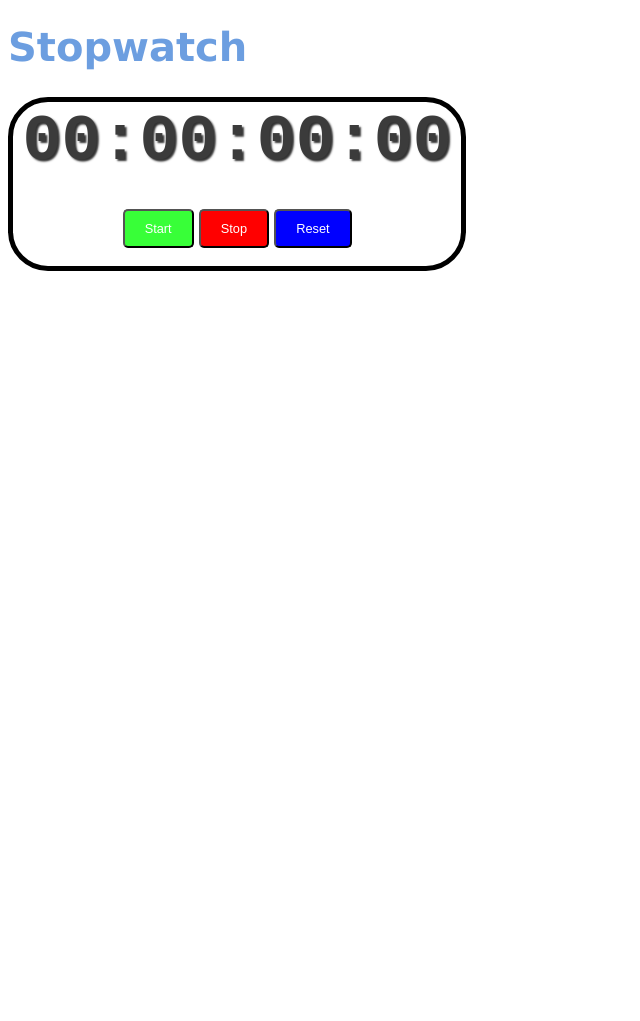
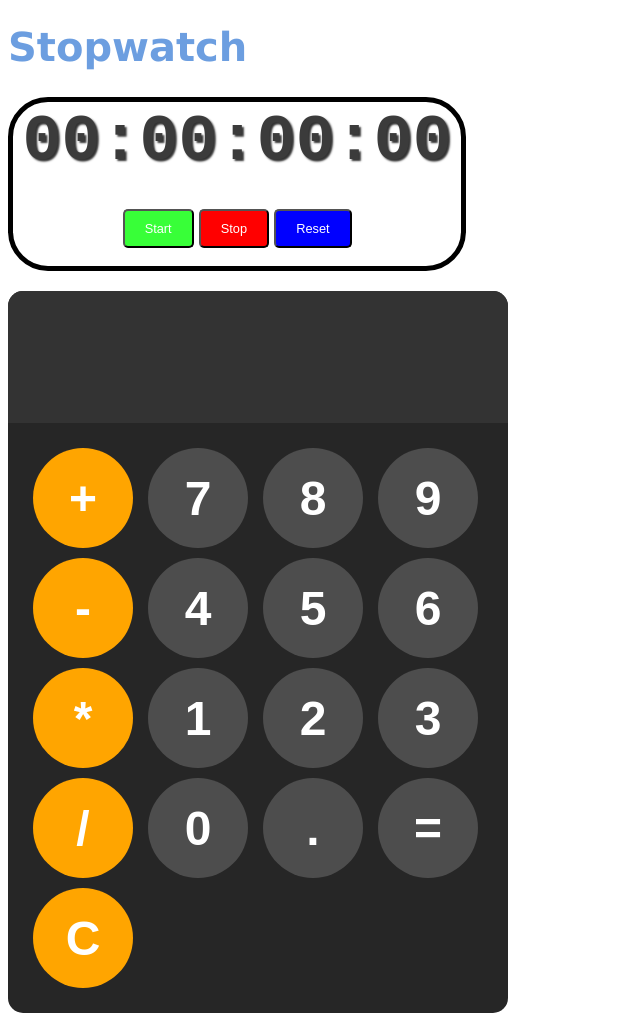
Before and after one commit to MaximilianRau2004/Working-Space, a plain HTML site: page Js/index.html in a window 1280 px wide. Shown: the part 1292-2313 px from the top of the page, without its empty margins (0-640 px from the left). Before the commit the page ends 1571 px from the top, so only its background shows below. Drawn offline with Linux system fonts and the light colour scheme.

Commit message:
calc in js

```diff
--- a/Js/index.html
+++ b/Js/index.html
@@ -91,6 +91,29 @@
     </div>
   </div>
 
+  <div id="calculator">
+    <input id="display1" readonly>
+       <div id="keys">
+            <button class="calcButton" onClick="appendToDisplay('+')" id="operator-btn">+</button>
+            <button class="calcButton" onClick="appendToDisplay('7')">7</button>
+            <button class="calcButton" onClick="appendToDisplay('8')">8</button>
+            <button class="calcButton" onClick="appendToDisplay('9')">9</button>
+            <button class="calcButton" onClick="appendToDisplay('-')" id="operator-btn">-</button>
+            <button class="calcButton" onClick="appendToDisplay('4')">4</button>
+            <button class="calcButton" onClick="appendToDisplay('5')">5</button>
+            <button class="calcButton" onClick="appendToDisplay('6')">6</button>
+            <button class="calcButton" onClick="appendToDisplay('*')" id="operator-btn">*</button>
+            <button class="calcButton" onClick="appendToDisplay('1')">1</button>
+            <button class="calcButton" onClick="appendToDisplay('2')">2</button>
+            <button class="calcButton" onClick="appendToDisplay('3')">3</button>
+            <button class="calcButton" onClick="appendToDisplay('/')" id="operator-btn">/</button>
+            <button class="calcButton" onClick="appendToDisplay('0')">0</button>
+            <button class="calcButton" onClick="appendToDisplay('.')">.</button>
+            <button class="calcButton" onClick="calculate()">=</button>
+            <button class="calcButton" onClick="clearDisplay()" id="operator-btn">C</button>
+       </div>
+  </div>
+
   <script type="module" src="index.js"></script>
 </body>
 
--- a/Js/index.js
+++ b/Js/index.js
@@ -620,3 +620,26 @@ function update() {
 
   display.textContent = `${hours}:${minutes}:${seconds}.${milliseconds}`;
 }
+
+// calculator
+const display1 = document.getElementById("display1");
+
+function appendToDisplay(input) {
+  display1.value += input;
+}
+
+function calculate() {
+  try {
+    display1.value = eval(display1.value);
+  } catch (error) {
+    display1.value = "Error";
+  }
+}
+
+function clearDisplay() {
+  display1.value = "";
+}
+
+window.appendToDisplay = appendToDisplay;
+window.calculate = calculate;
+window.clearDisplay = clearDisplay;
--- a/Js/style.css
+++ b/Js/style.css
@@ -135,6 +135,7 @@ input {
   width: auto;
   padding: 0.2em 0.6em;
   box-sizing: border-box;
+  margin-bottom: 20px;
 }
 
 #display {
@@ -182,3 +183,60 @@ input {
 #resetBtn:hover {
   background-color: hsl(240, 67%, 45%);
 }
+
+#calculator {
+  font-family: Arial, sans-serif;
+  background-color: hsl(0, 0%, 15%);
+  border-radius: 15px;
+  max-width: 500px;
+  overflow:hidden;
+}
+
+#display1 {
+  width: 100%;
+  padding: 20px;
+  font-size: 5rem;
+  text-align: left;
+  border: none;
+  background-color: hsl(0, 0%, 20%);
+  color: white;
+}
+
+#keys {
+  display: grid;
+  grid-template-columns: repeat(4, 1fr);
+  gap: 10px;
+  padding: 25px;
+}
+
+.calcButton {
+  width: 100px;
+  height: 100px;
+  border-radius: 50px;
+  border: none;
+  background-color: hsl(0, 0%, 30%);
+  color: white;
+  font-size: 3rem;
+  font-weight: bold;
+  cursor: pointer;
+}
+
+.calcButton:hover {
+  background-color: hsl(0, 0%, 40%);
+}
+
+.calcButton:active {
+  background-color: hsl(0, 0%, 50%);
+}
+
+#operator-btn {
+  background-color: orange;
+}
+
+#operator-btn:hover {
+  background-color: hsl(30, 100%, 50%);
+}
+
+#operator-btn:active {
+  background-color: hsl(30, 100%, 40%);
+}
```
